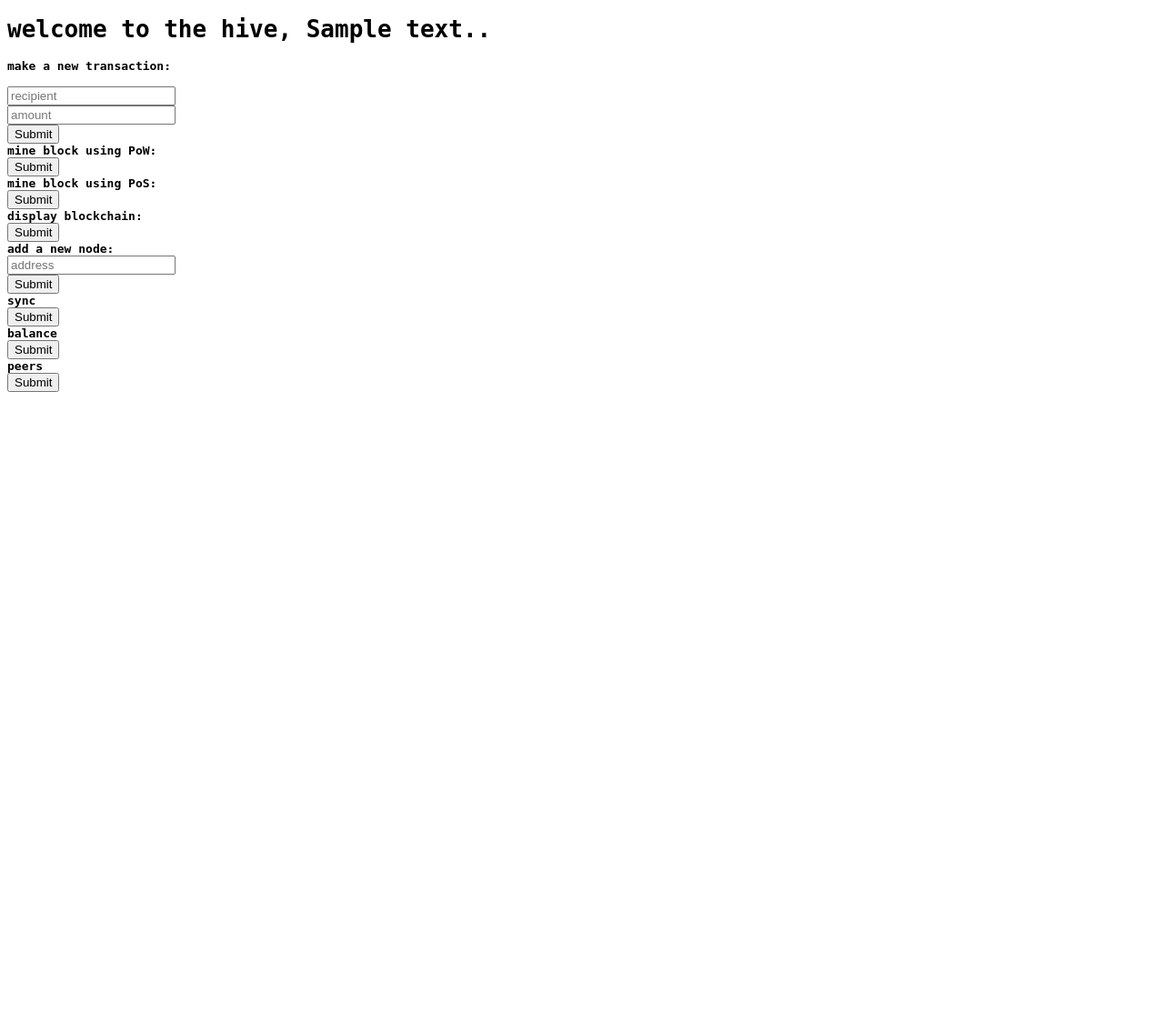
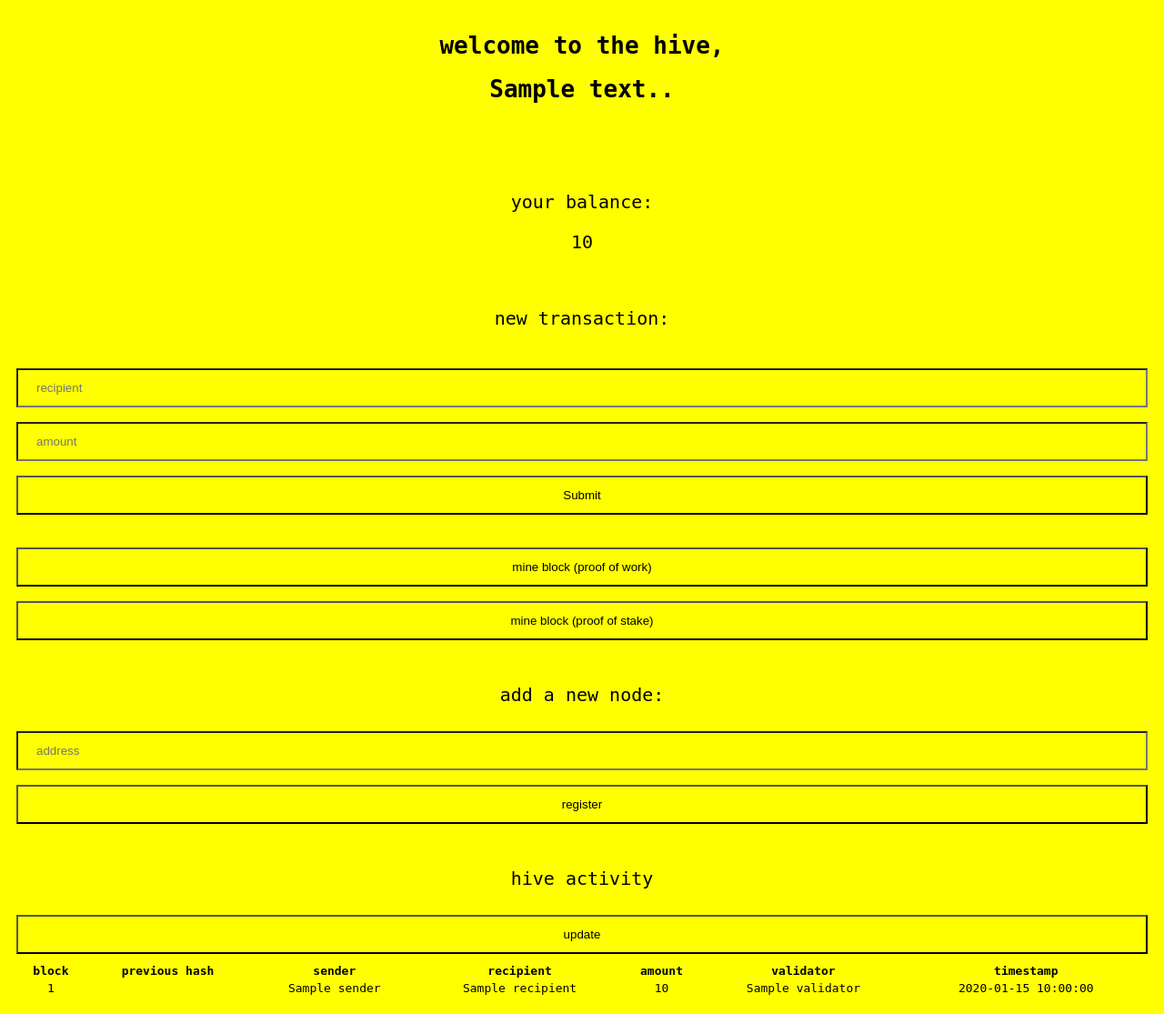
Before and after one commit to JamesNorris153/hive, a Flask app: template templates/index.html in a window 1280 px wide. Shown: the whole page at 91% size. Before the commit the page ends 431 px from the top, so only its background shows below. Run offline with Flask 2, Linux system fonts and the light colour scheme; the template is opened without the code that fills it: most values are stand-ins (such as "Sample title", 1, 10 or a date in 2020); parts of the project's set-up code (start-up, migrations or seed data) failed here and were passed over.

Commit message:
front end makeover

```diff
--- a/app.py
+++ b/app.py
@@ -3,7 +3,7 @@ from models.Blockchain import Blockchain
 from models.Block import Block
 from models.Transaction import Transaction
 from models.Bee import Bee
-from flask import Flask, request, render_template
+from flask import Flask, request, render_template, redirect
 import requests
 import time
 import json
@@ -16,11 +16,15 @@ blockchain = Blockchain()
 address = "http://127.0.0.1:" + str(sys.argv[3])
 bee = Bee(address, 0)
 blockchain.add_validator(bee)
+bee.calculate_balance(blockchain.chain, blockchain.last_block().index + 1)
+transactions = []
 peers = set()
 
 @app.route("/", methods=["GET"])
 def index():
-	return render_template("index.html", address = address)
+	update_transactions()
+
+	return render_template("index.html", address=address, balance=bee.honeycomb, transactions=transactions), 200
 
 @app.route("/add_transaction", methods=["POST"])
 def add_transaction():
@@ -30,7 +34,7 @@ def add_transaction():
 
 	for field in transaction_format:
 		if not data.get(field):
-			return "Invalid transaction data", 403
+			return render_template("index.html", address=address, balance=bee.honeycomb, transactions=transactions, message="Invalid transaction data"), 406
 
 	if not data.get("timestamp"):
 		data["timestamp"] = time.time()
@@ -39,10 +43,10 @@ def add_transaction():
 	added = blockchain.add_transaction(transaction)
 
 	if not added:
-		return "Transaction was discarded by the node", 400
+		return render_template("index.html", address=address, balance=bee.honeycomb, transactions=transactions, message="Transaction already recorded"), 409
 
 	propogate_new_transaction(transaction)
-	return "Successfully added new transaction", 201
+	return render_template("index.html", address=address, balance=bee.honeycomb, transactions=transactions, message="Transaction recorded"), 201
 
 @app.route("/get_chain", methods=["GET"])
 def get_chain():
@@ -57,11 +61,12 @@ def mine_pow():
 	proof, new_block = blockchain.mine_pow(bee)
 
 	if not proof and new_block:
-		return "No transactions to mine", 412
+		return render_template("index.html", address=address, balance=bee.honeycomb, transactions=transactions, message="No transactions to mine"), 412
 
+	update_transactions()
 	propogate_new_block(proof, new_block)
 
-	return "Block #{} has successfully been mined".format(new_block.index), 200
+	return render_template("index.html", address=address, balance=bee.honeycomb, transactions=transactions, message="Block #{} successfully mined".format(new_block.index)), 201
 
 
 @app.route("/mine_pos", methods=["GET"])
@@ -69,11 +74,12 @@ def mine_pos():
 	proof, new_block = blockchain.mine_pos(bee)
 
 	if not new_block:
-		return "Unable to mine block", 412
+		return render_template("index.html", address=address, balance=bee.honeycomb, transactions=transactions, message="No transactions to mine"), 412
 
+	update_transactions()
 	propogate_new_block(proof, new_block)
 
-	return "Block #{} has successfully been mined".format(new_block.index), 200
+	return render_template("index.html", address=address, balance=bee.honeycomb, transactions=transactions, message="Block #{} successfully mined".format(new_block.index)), 201
 
 
 @app.route("/get_pending_transactions", methods=["GET"])
@@ -87,7 +93,7 @@ def register_new_peer():
 
 	for field in peer_format:
 		if not peer_data.get(field):
-			return "Invalid node data", 404
+			return render_template("index.html", address=address, balance=bee.honeycomb, transactions=transactions, message="Invalid node data"), 412
 
 	peer = Bee(peer_data["address"], None)
 
@@ -99,7 +105,7 @@ def register_new_peer():
 	peers.add(peer)
 	blockchain.add_validator(peer)
 
-	return "Successfully added new peers", 200
+	return render_template("index.html", address=address, balance=bee.honeycomb, transactions=transactions, message="Peer succesfully added"), 201
 
 
 @app.route("/add_block", methods=["POST"])
@@ -121,10 +127,12 @@ def add_block():
 		added = blockchain.add_pos_block(block, proof)
 
 	if not added:
-		return "The block was discarded by the node", 400
+		return render_template("index.html", address=address, balance=bee.honeycomb, transactions=transactions, message="Invalid block"), 400
 
+	update_transactions()
 	propogate_new_block(proof, block)
-	return "Block added to the chain", 201
+
+	return render_template("index.html", address=address, balance=bee.honeycomb, transactions=transactions, message="Block successfully added"), 201
 
 
 @app.route("/consensus", methods=["GET"])
@@ -149,15 +157,16 @@ def consensus():
 
 	if longest_chain:
 		blockchain.chain = longest_chain
-		return "Blockchain has been updated", 201
+		update_transactions()
+		return render_template("index.html", address=address, balance=bee.honeycomb, transactions=transactions, message="Blockchain updated"), 201
 
-	return "Current blockchain is up to date", 301
+	return render_template("index.html", address=address, balance=bee.honeycomb, transactions=transactions, message="Blockchain already up to date"), 409
 
 
 @app.route("/get_balance", methods=["GET"])
 def get_balance():
 	bee.calculate_balance(blockchain.chain, blockchain.last_block().index + 1)
-	return "Your balance is {}".format(bee.honeycomb), 200
+	return bee.honeycomb, 200
 
 
 @app.route("/get_publickey", methods=["GET"])
@@ -182,5 +191,20 @@ def propogate_new_transaction(transaction):
 		data = json.dumps(transaction.__dict__)
 		requests.post(url, data=data)
 
+def update_transactions():
+	global transactions
+
+	chain, status_code = get_chain()
+	chain_data = json.loads(chain)
+
+	transactions = []
+	for block in chain_data["chain"]:
+		for transaction in block["transactions"]:
+			transaction["block_index"] = block["index"]
+			transaction["previous_hash"] = block["previous_hash"]
+			transaction["validator"] = block["validator"]
+			transaction["timestamp"] = time.ctime(transaction["timestamp"])
+			transactions.append(transaction)
+
 if __name__ == "__main__":
 	app.run(debug=True)
--- a/static/css/stylesheet.css
+++ b/static/css/stylesheet.css
@@ -1,3 +1,28 @@
 body {
 	font-family: monospace;
+	color: black;
 }
+
+p {
+	font-size: 20px;
+}
+
+.center {
+	text-align: center;
+	padding: 10px;
+}
+
+* {
+	background-color: yellow;
+}
+
+input {
+	width: 100%;
+	padding: 12px 20px;
+	margin: 8px 0px;
+	box-sizing: border-box;
+}
+
+#message {
+	color: red;
+}
--- a/templates/index.html
+++ b/templates/index.html
@@ -6,51 +6,75 @@
 	<title>hive</title>
 </head>
 <body>
+	<div id="title" class="center">
+		<h1>welcome to the hive,</h1>
+		<h1>{{ address }}.</h1>
+	</div>
 
-	<h1>welcome to the hive, {{ address }}.</h1>
-	<b>make a new transaction:</b>
+	<div id="message" class="center">
+		<p>{{ message }}</p>
+	</div>
+
+	<div class="center">
+		<p>your balance:</p>
+		<p>{{ balance }}</p>
+	</div>
+
+	<div class="center">
+		<p>new transaction:</p>
 		<form method="post" action="/add_transaction">
 			<input type="hidden" name="sender" value={{ address }}><br>
 			<input type="text" name="recipient" placeholder="recipient"><br>
 			<input type="number" name="amount" placeholder="amount"><br>
 			<input type="submit" placeholder="submit">
 		</form>
+	</div>
 
-	<b>mine block using PoW:</b>
+	<div class="center">
 		<form method="get" action="/mine_pow">
-		<input type="submit" name="mine_pow" placeholder="mine">
+			<input type="submit" name="mine_pow" value="mine block (proof of work)">
 		</form>
 
-	<b>mine block using PoS:</b>
 		<form method="get" action="/mine_pos">
-		<input type="submit" name="mine_pos" placeholder="mine">
+			<input type="submit" name="mine_pos" value="mine block (proof of stake)">
 		</form>
+	</div>
 
-	<b>display blockchain:</b>
-	<form method="get" action="/get_chain">
-		<input type="submit" name="get_chain" placeholder="see the hive">
-	</form>
-
-	<b>add a new node:</b>
+	<div class="center">
+		<p>add a new node:</p>
 		<form method="post" action="/register_new_peer">
 			<input type="text" name="address" placeholder="address"><br>
-		<input type="submit" placeholder="submit">
+			<input type="submit" name="register_new_peer" value="register">
 		</form>
+	</div>
 
-	<b>sync</b>
+	<div id="blockchain" class="center">
+		<p>hive activity</p>
 		<form method="get" action="/consensus">
-		<input type="submit" placeholder="submit">
+			<input type="submit" name="update" value="update">
 		</form>
-
-	<b>balance</b>
-	<form method="get" action="/get_balance">
-		<input type="submit" placeholder="balance">
-	</form>
-
-	<b>peers</b>
-	<form method="get" action="/get_peers">
-		<input type="submit" placeholder="peers">
-	</form>
+		<table style="width:100%">
+			<tr>
+				<th>block</th>
+				<th>previous hash</th>
+				<th>sender</th>
+				<th>recipient</th>
+				<th>amount</th>
+				<th>validator</th>
+				<th>timestamp</th>
+			</tr>
+			{% for transaction in transactions %}
+			<tr>
+				<td>{{ transaction.block_index }}</td>
+				<td>{{ transaction.previous_hash }}</td>
+				<td>{{ transaction.sender }}</td>
+				<td>{{ transaction.recipient }}</td>
+				<td>{{ transaction.amount }}</td>
+				<td>{{ transaction.validator }}</td>
+				<td>{{ transaction.timestamp }}</td>
+			{% endfor %}
+		</table>
+	</div>
 
 </body>
 
```
Lines whose indentation alone changed are shown as unchanged.
